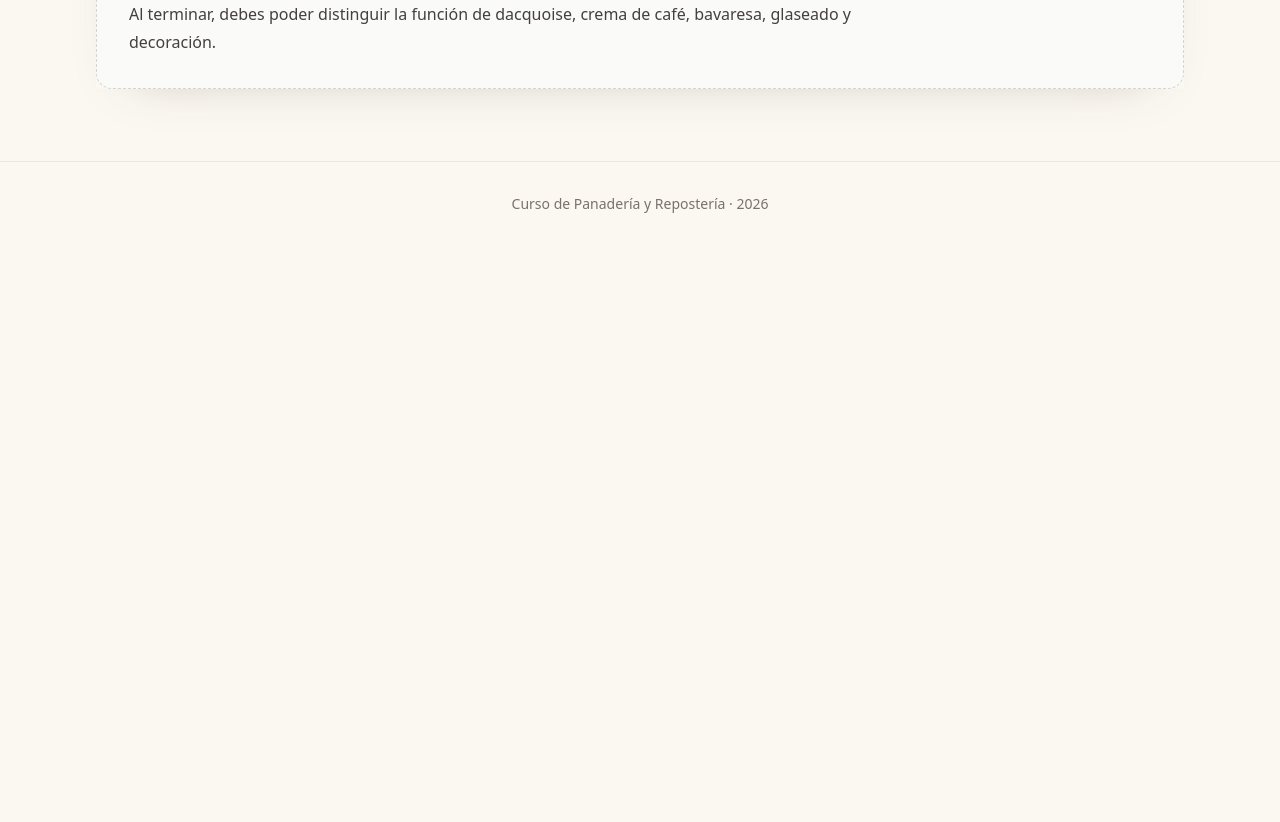
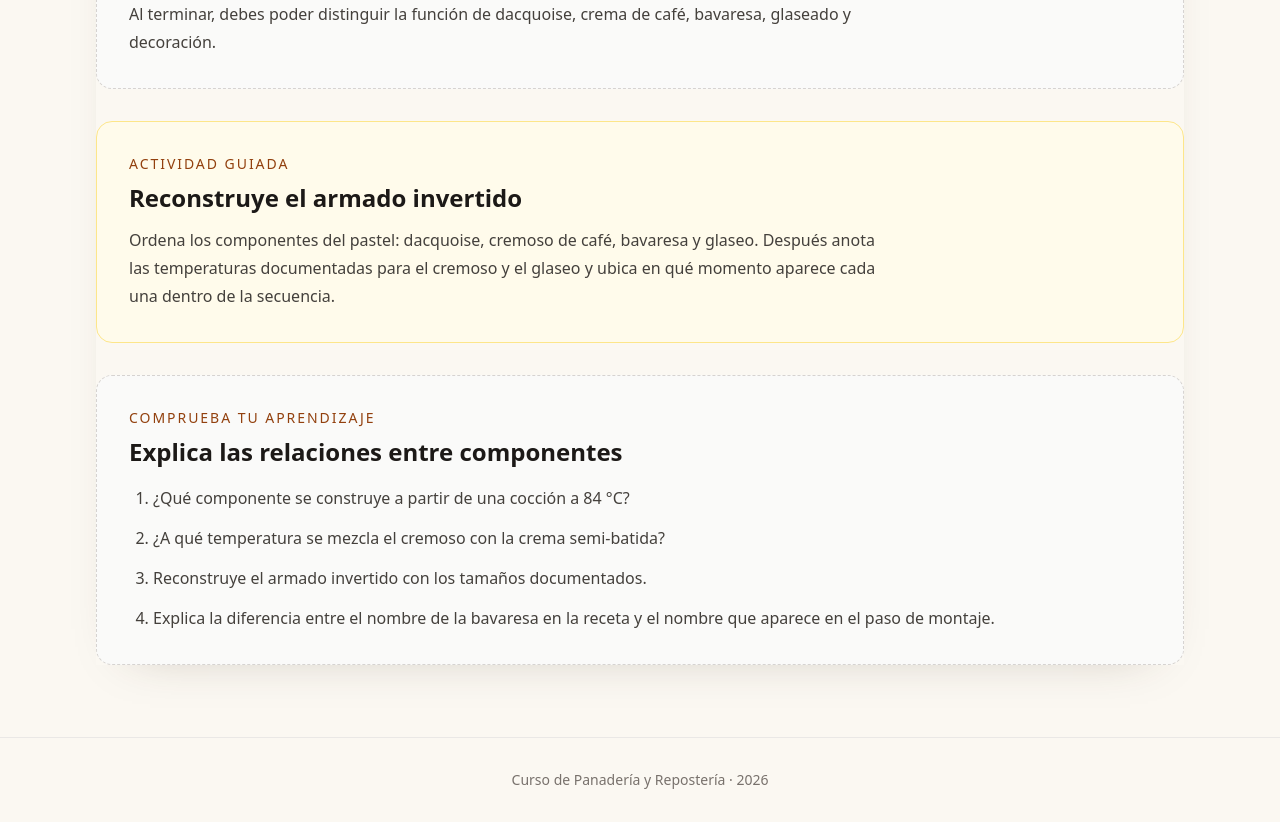
Before and after one commit to Drworm82/CursoPanadero, a Next.js app: page /leccion-pastel-cafe-chocolate in a window 1280 px wide. Shown: the part 4460-5282 px from the top of the page. Before the commit the page ends 4706 px from the top, so only its background shows below. Built offline with nearby package versions, Linux system fonts and the light colour scheme; no server answers.

Commit message:
Ajusta pedagogía de leccion-pastel-cafe-chocolate.js

```diff
--- a/pages/leccion-pastel-cafe-chocolate.js
+++ b/pages/leccion-pastel-cafe-chocolate.js
@@ -42,6 +42,23 @@ export default function LessonPage() {
 <section className="rounded-2xl border border-stone-200 bg-white p-6 sm:p-8"><p className="text-sm font-medium uppercase tracking-[0.14em] text-amber-700">Recupera antes de empezar</p><h2 className="mt-2 text-2xl font-semibold text-stone-900">Conecta con lo que ya sabes</h2><p className="mt-3 max-w-3xl leading-7 text-stone-700">Retoma los batidos y las cremas cocidas. La preparación usa esas técnicas para construir componentes con texturas diferentes.</p></section>
 <section className="rounded-2xl border border-dashed border-stone-300 bg-stone-50 p-6 sm:p-8"><p className="text-sm font-medium uppercase tracking-[0.14em] text-amber-800">Qué debes poder explicar</p><h2 className="mt-2 text-2xl font-semibold text-stone-900">Cierra la lección con una explicación</h2><p className="mt-3 max-w-3xl leading-7 text-stone-700">Al terminar, debes poder distinguir la función de dacquoise, crema de café, bavaresa, glaseado y decoración.</p></section>
 
+
+        <section className="rounded-2xl border border-amber-200 bg-amber-50 p-6 sm:p-8">
+          <p className="text-sm font-medium uppercase tracking-[0.14em] text-amber-800">Actividad guiada</p>
+          <h2 className="mt-2 text-2xl font-semibold text-stone-900">Reconstruye el armado invertido</h2>
+          <p className="mt-3 max-w-3xl leading-7 text-stone-700">Ordena los componentes del pastel: dacquoise, cremoso de café, bavaresa y glaseo. Después anota las temperaturas documentadas para el cremoso y el glaseo y ubica en qué momento aparece cada una dentro de la secuencia.</p>
+        </section>
+        <section className="rounded-2xl border border-dashed border-stone-300 bg-stone-50 p-6 sm:p-8">
+          <p className="text-sm font-medium uppercase tracking-[0.14em] text-amber-800">Comprueba tu aprendizaje</p>
+          <h2 className="mt-2 text-2xl font-semibold text-stone-900">Explica las relaciones entre componentes</h2>
+          <ol className="mt-4 list-decimal space-y-3 pl-6 leading-7 text-stone-700">
+            <li>¿Qué componente se construye a partir de una cocción a 84 °C?</li>
+            <li>¿A qué temperatura se mezcla el cremoso con la crema semi-batida?</li>
+            <li>Reconstruye el armado invertido con los tamaños documentados.</li>
+            <li>Explica la diferencia entre el nombre de la bavaresa en la receta y el nombre que aparece en el paso de montaje.</li>
+          </ol>
+        </section>
+
       </div>
     </CourseShell>
   );
```
